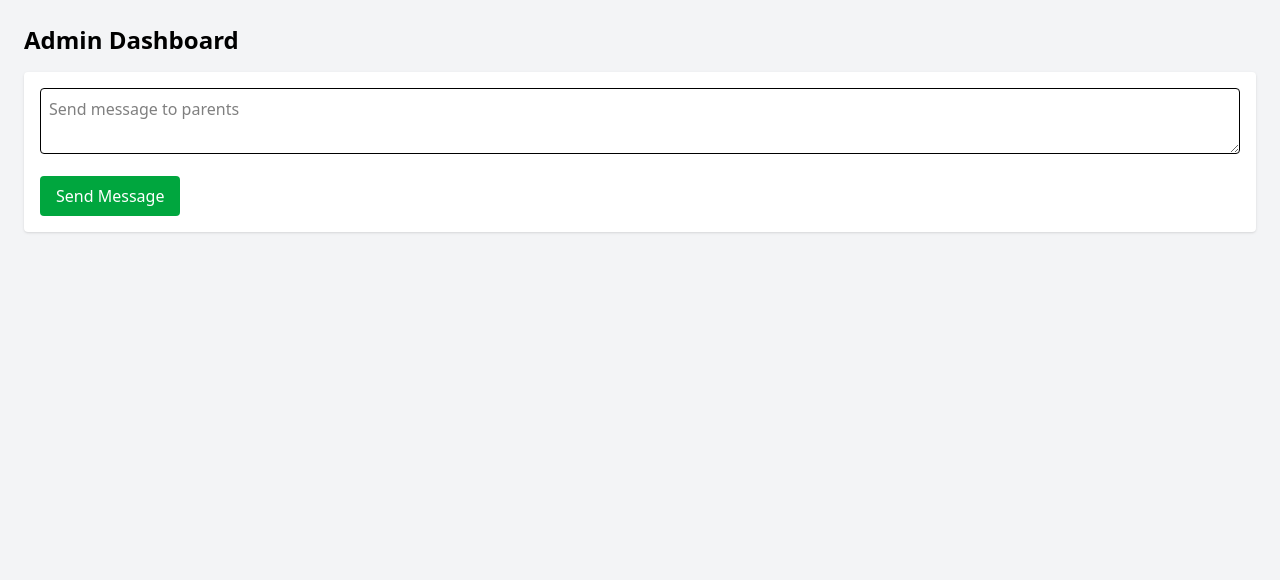
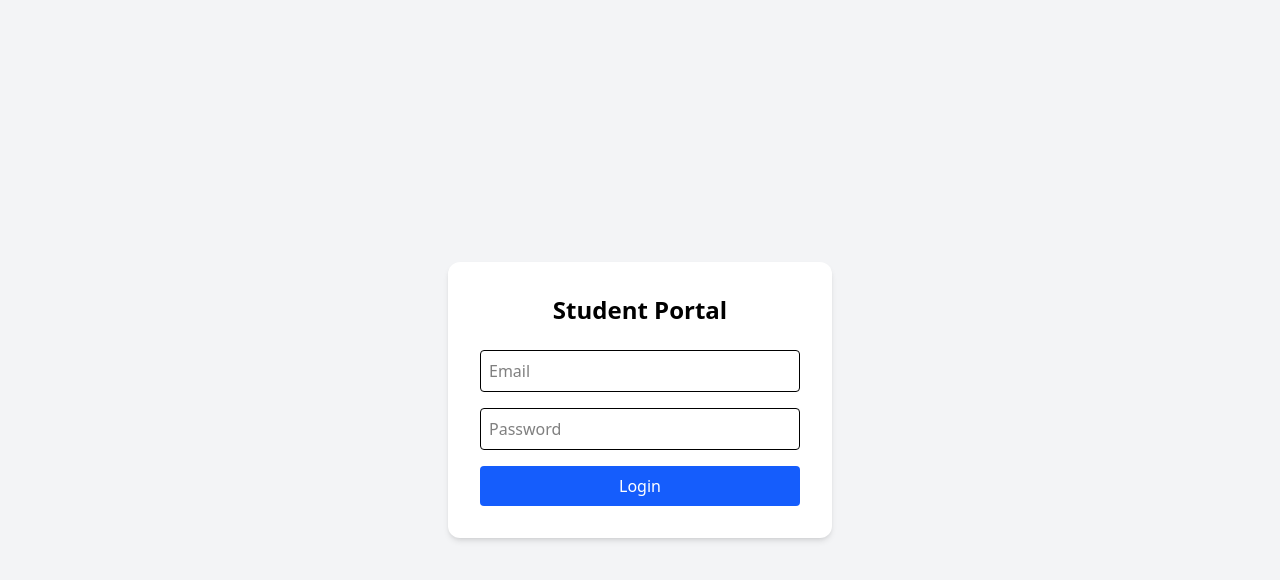
Before and after one commit to ronnybradlie-pixel/school-portal, a React app: page / in a window 1280 px wide. Shown: the top 580 px of the page. Built offline with nearby package versions, Linux system fonts and the light colour scheme; no server answers; the HTML template or start-up script is replaced by a standard one.

Commit message:
add privateroute and changes on app.jsx

```diff
--- a/src/App.jsx
+++ b/src/App.jsx
@@ -1,7 +1,24 @@
+import { BrowserRouter, Routes, Route } from "react-router-dom";
+import Login from "./Components/Login";
 import AdminDashboard from "./Components/AdminDashboard";
+import ParentDashboard from "./Components/ParentDashboard";
+import PrivateRoute from ".//PrivateRoute";
 
 function App() {
-  return <AdminDashboard/>;
+  return (
+    <BrowserRouter>
+      <Routes>
+        <Route path="/" element={<Login />} />
+
+        <Route element={
+          <PrivateRoute />}>
+          <Route path="/admin" element={<AdminDashboard />} />
+          <Route path="/parent" element={<ParentDashboard />} />
+        </Route>
+      </Routes>
+    </BrowserRouter>
+  );
 }
 
+
 export default App;
--- /dev/null
+++ b/src/Components/PrivateRoute.jsx
@@ -0,0 +1,9 @@
+import { Navigate, Outlet } from "react-router-dom";
+
+function PrivateRoute(){
+const isAuthenticated = true;
+
+  return isAuthenticated ? <Outlet/>: <Navigate to="/" />;
+};
+
+export default PrivateRoute;
```
